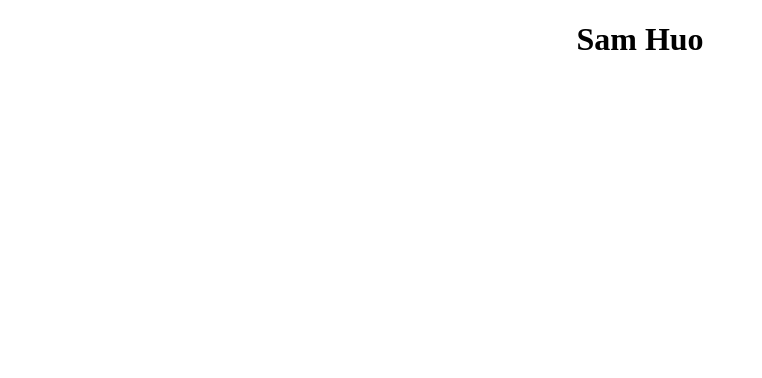
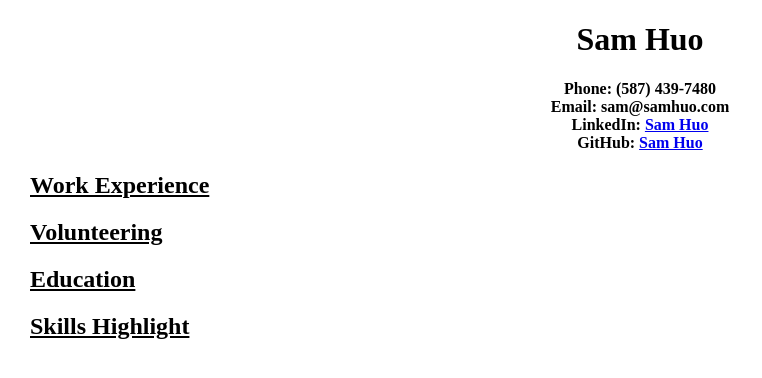
Before and after one commit to SamHuo213/sam-resume, an Angular app in the folder sam-resume/: page / in a window 1280 px wide. Shown: the top 378 px of the page, without its empty margins (0-762 px from the left). Built offline with nearby package versions, Linux system fonts and the light colour scheme.

Commit message:
setting up body and headers

```diff
--- a/sam-resume/src/app/resume/resume.component.html
+++ b/sam-resume/src/app/resume/resume.component.html
@@ -1,3 +1,19 @@
 <div align="center">
-	<h1>Sam Huo</h1>
+	<h1 class="name">Sam Huo</h1>
+	<h2 class="contact-info">
+		Phone: (587) 439-7480
+		<br>
+		Email: sam@samhuo.com
+		<br>
+		LinkedIn: <a href="https://www.linkedin.com/in/sam-huo-23358233">Sam Huo</a>
+		<br>
+		GitHub: <a href="https://github.com/SamHuo213">Sam Huo</a>
+	</h2>
 </div>
+
+<body class="body">
+	<h2 class="body-header-two">Work Experience</h2>
+	<h2 class="body-header-two">Volunteering</h2>
+	<h2 class="body-header-two">Education</h2>
+	<h2 class="body-header-two">Skills Highlight</h2>
+</body>
--- a/sam-resume/src/app/resume/resume.component.scss
+++ b/sam-resume/src/app/resume/resume.component.scss
@@ -0,0 +1,12 @@
+.contact-info {
+	font-size: 1em;
+}
+
+.body {
+	padding-left: 14px;
+	padding-right: 14px;
+}
+
+.body-header-two {
+	text-decoration: underline
+}
```
